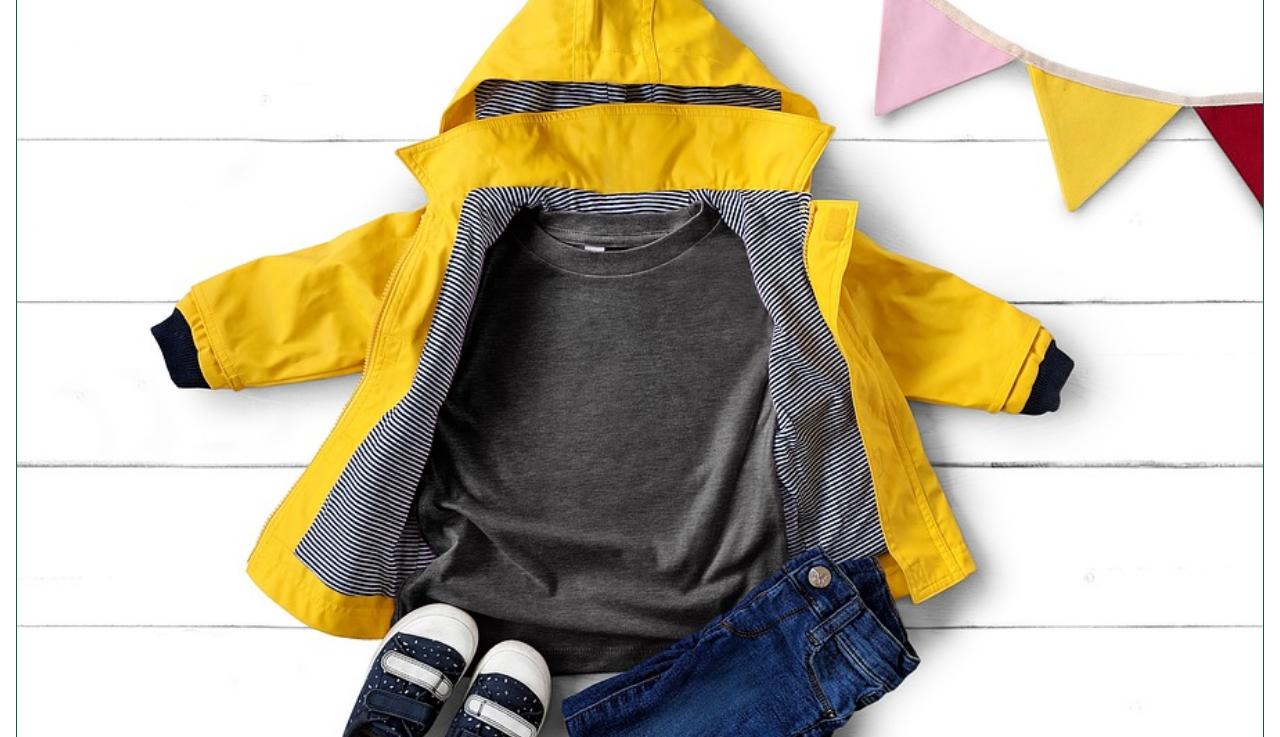
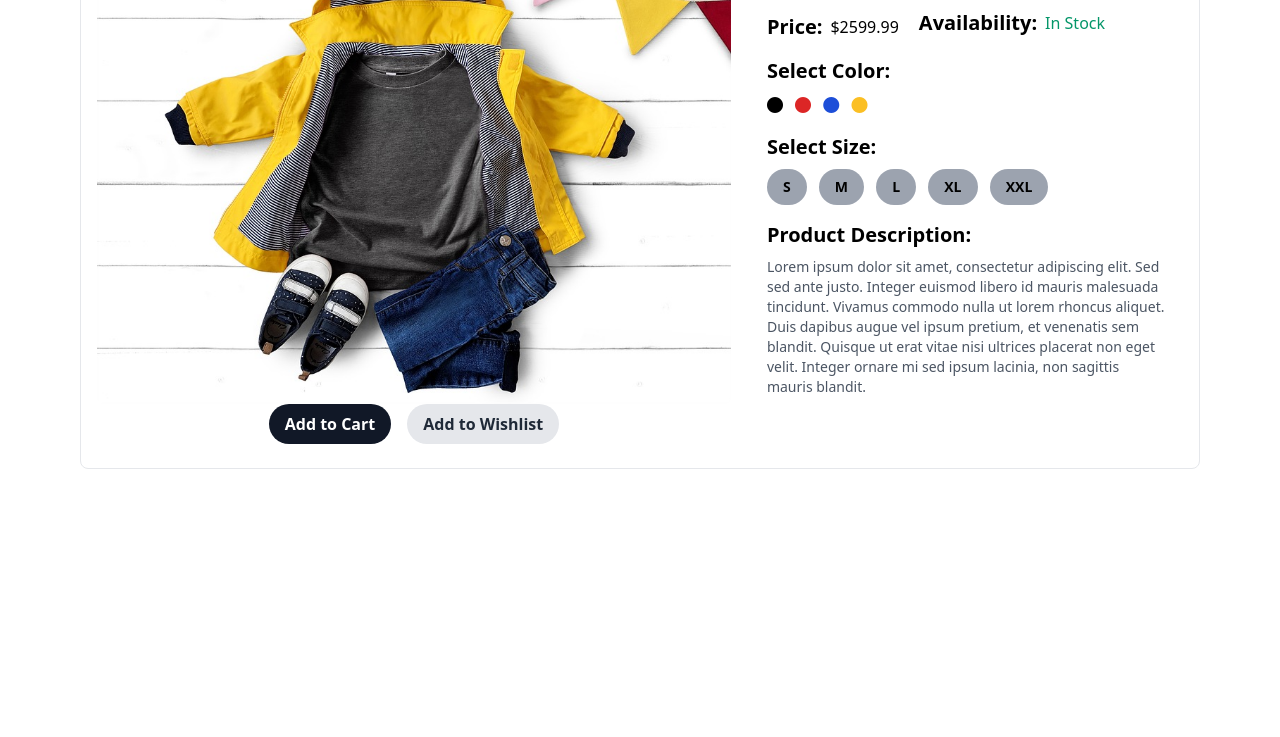
Before and after one commit to vijaydankhara/Tailwind_CSS, a website: page Components/src/demo14.html in a window 1280 px wide. Shown: the part 132-869 px from the top of the page. After the commit the page ends 800 px from the top, so only its background shows below. Drawn offline with nearby package versions, Linux system fonts and the light colour scheme.

Commit message:
15-06-2024

```diff
--- a/Components/src/demo14.html
+++ b/Components/src/demo14.html
@@ -16,31 +16,35 @@
         crossorigin="anonymous" referrerpolicy="no-referrer" />
 </head>
 
-<body>
+<body class="mx-20 my-1">
 
-    <div class="mx-auto px-4 py-8">
+    <div class="mx-auto px-4 py-1 flex  border border-gray-200 rounded-lg">
 
         <!-- Image -->
-        <div class="border border-green-800 rounded-lg mb-4 overflow-hidden">
-            <img class="w-full h-auto" src="./assets/product14.jpg" alt="Product Image">
-        </div>
+        <div class="  overflow-hidden mr-5">
+            <img class="w-full h-auto mt-5 object-cover rounded-lg" src="./assets/product14.jpg" alt="Product Image">
 
-        <!-- Buttons -->
-        <div class="flex space-x-4">
-            <button class="bg-gray-900 text-white py-2 px-4 rounded-full font-bold hover:bg-gray-600">Add to Cart</button>
-            <button class="bg-gray-200 text-gray-800 py-2 px-4 rounded-full font-bold hover:bg-gray-300">Add to Wishlist</button>
+
+            <!-- Buttons -->
+            <div class="flex space-x-4 mb-5  justify-center">
+                <button class="bg-gray-900 text-white py-2 px-4 rounded-full font-bold hover:bg-gray-600">Add to
+                    Cart</button>
+                <button class="bg-gray-200 text-gray-800 py-2 px-4 rounded-full font-bold hover:bg-gray-300">Add to
+                    Wishlist</button>
+            </div>
         </div>
 
         <!-- Product Details -->
-        <div class="mt-8 border border-red-500 p-4 rounded-lg">
-            <h1 class="text-black text-3xl font-bold">Product Name</h1>
+        <div class="p-4 rounded-lg w-[600px]">
+            <h1 class="text-black text-3xl font-bold">Sports t-shirt</h1>
             <p class="text-gray-600 text-sm mt-2">
-                Lorem ipsum dolor sit amet, consectetur adipiscing elit. Sed sed ante justo. Integer euismod libero id mauris malesuada tincidunt.</p>
+                Lorem ipsum dolor sit amet, consectetur adipiscing elit. Sed sed ante justo. Integer euismod libero id
+                mauris malesuada tincidunt.</p>
 
             <div class="flex flex-row ">
                 <div class="flex items-center mt-4">
                     <h3 class="text-xl font-bold">Price:</h3>
-                    <span class="ml-2">$29.99</span>
+                    <span class="ml-2">$2599.99</span>
                 </div>
 
                 <div class="flex items-center ml-5 mt-2">
@@ -64,11 +68,16 @@
             <div class="mt-4">
                 <h2 class="font-bold text-xl">Select Size:</h2>
                 <div class="mt-2 space-x-2">
-                    <button class="text-black font-bold py-2 px-4 text-sm bg-gray-400 rounded-full hover:bg-indigo-400">S</button>
-                    <button class="text-black font-bold py-2 px-4 text-sm bg-gray-400 rounded-full hover:bg-indigo-400">M</button>
-                    <button class="text-black font-bold py-2 px-4 text-sm bg-gray-400 rounded-full hover:bg-indigo-400">L</button>
-                    <button class="text-black font-bold py-2 px-4 text-sm bg-gray-400 rounded-full hover:bg-indigo-400">XL</button>
-                    <button class="text-black font-bold py-2 px-4 text-sm bg-gray-400 rounded-full hover:bg-indigo-400">XXL</button>
+                    <button
+                        class="text-black font-bold py-2 px-4 text-sm bg-gray-400 rounded-full hover:bg-indigo-400">S</button>
+                    <button
+                        class="text-black font-bold py-2 px-4 text-sm bg-gray-400 rounded-full hover:bg-indigo-400">M</button>
+                    <button
+                        class="text-black font-bold py-2 px-4 text-sm bg-gray-400 rounded-full hover:bg-indigo-400">L</button>
+                    <button
+                        class="text-black font-bold py-2 px-4 text-sm bg-gray-400 rounded-full hover:bg-indigo-400">XL</button>
+                    <button
+                        class="text-black font-bold py-2 px-4 text-sm bg-gray-400 rounded-full hover:bg-indigo-400">XXL</button>
                 </div>
             </div>
 
@@ -79,7 +88,7 @@
                     sed ante justo. Integer euismod libero id mauris malesuada tincidunt. Vivamus commodo nulla ut
                     lorem rhoncus aliquet. Duis dapibus augue vel ipsum pretium, et venenatis sem blandit. Quisque
                     ut erat vitae nisi ultrices placerat non eget velit. Integer ornare mi sed ipsum lacinia, non
-                    sagittis mauris blandit. Morbi fermentum libero vel nisl suscipit, nec tincidunt mi consectetur.</p>
+                    sagittis mauris blandit.</p>
             </div>
         </div>
 
```
Also changed, not shown: Components/src/output.css.
